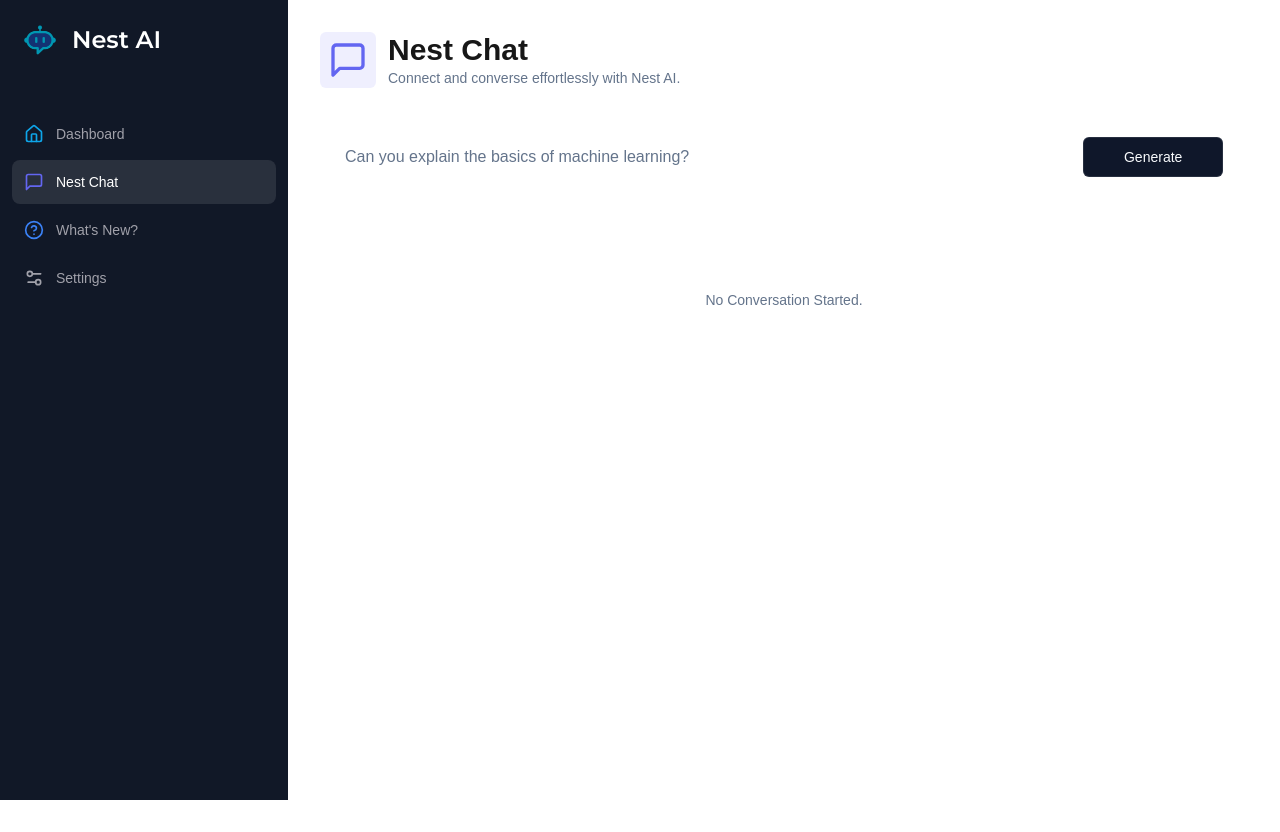
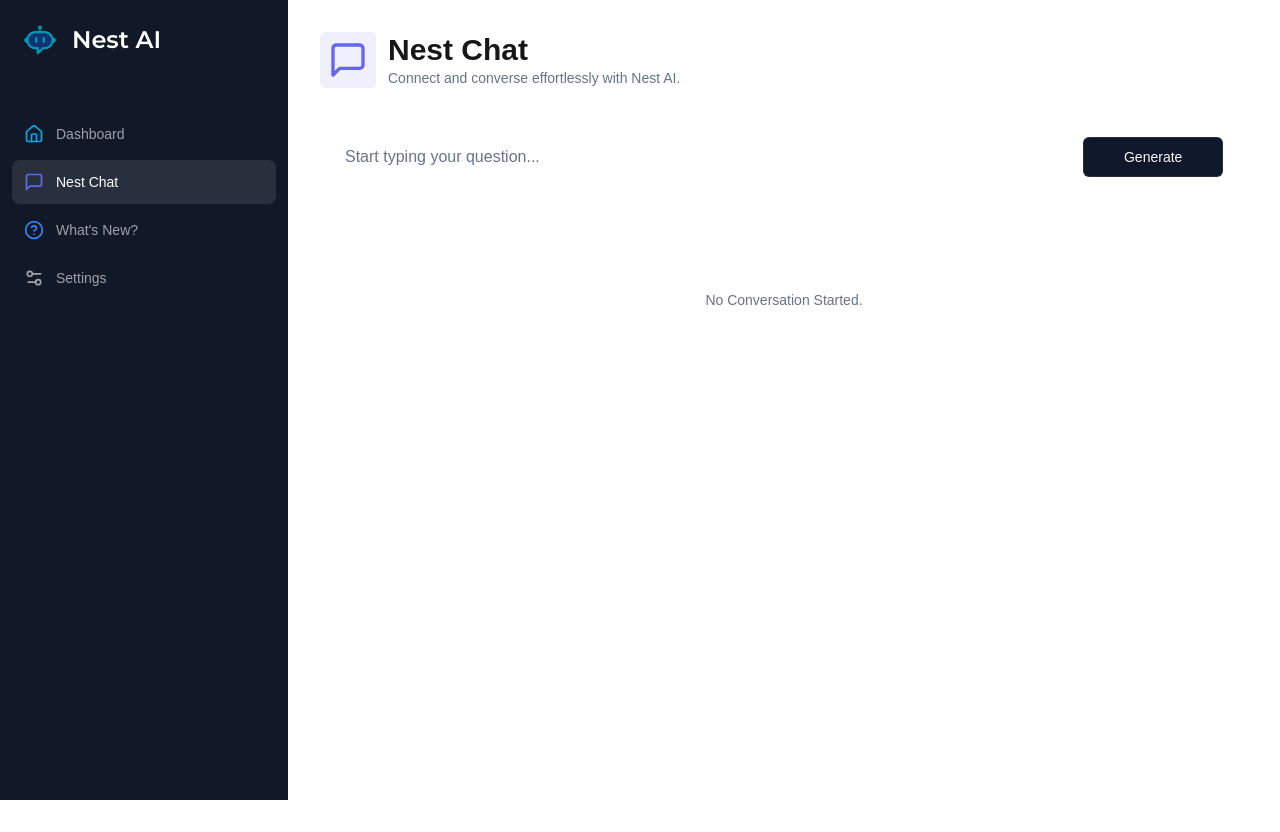
Before and after one commit to Hafeezbaig/nest-ai-codifynest, a Next.js app: page /chat in a window 1280 px wide. Built offline with nearby package versions, Linux system fonts and the light colour scheme.

Commit message:
check approved 1

```diff
--- a/app/(dashboard)/(routes)/chat/page.tsx
+++ b/app/(dashboard)/(routes)/chat/page.tsx
@@ -127,7 +127,7 @@ const ConversationPage = () => {
                       <Input
                         className="border-0 outline-none focus-visible:ring-0 focus-visible:ring-transparent text-base"
                         disabled={isLoading}
-                        placeholder="Can you explain the basics of machine learning?"
+                        placeholder="Start typing your question..."
                         {...field}
                       />
                     </FormControl>
@@ -173,9 +173,9 @@ const ConversationPage = () => {
                     onClick={() => handleCopy(message.content)}
                   >
                     {copyStatus[message.content] ? (
-                      <Check className="text-green-500" size={20} />
+                      <Check className="text-green-500" size={15} />
                     ) : (
-                      <Copy size={20} />
+                      <Copy size={15} />
                     )}
                   </button>
                 )}
```
